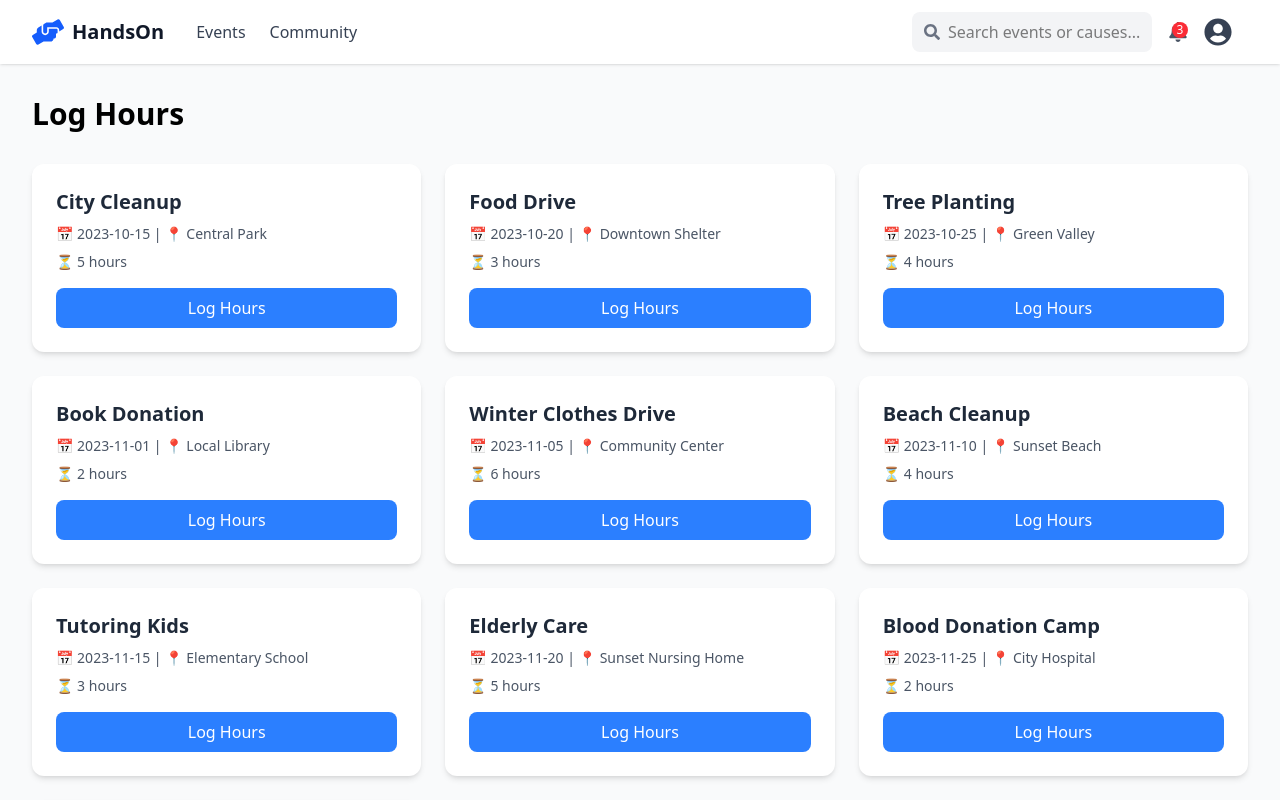
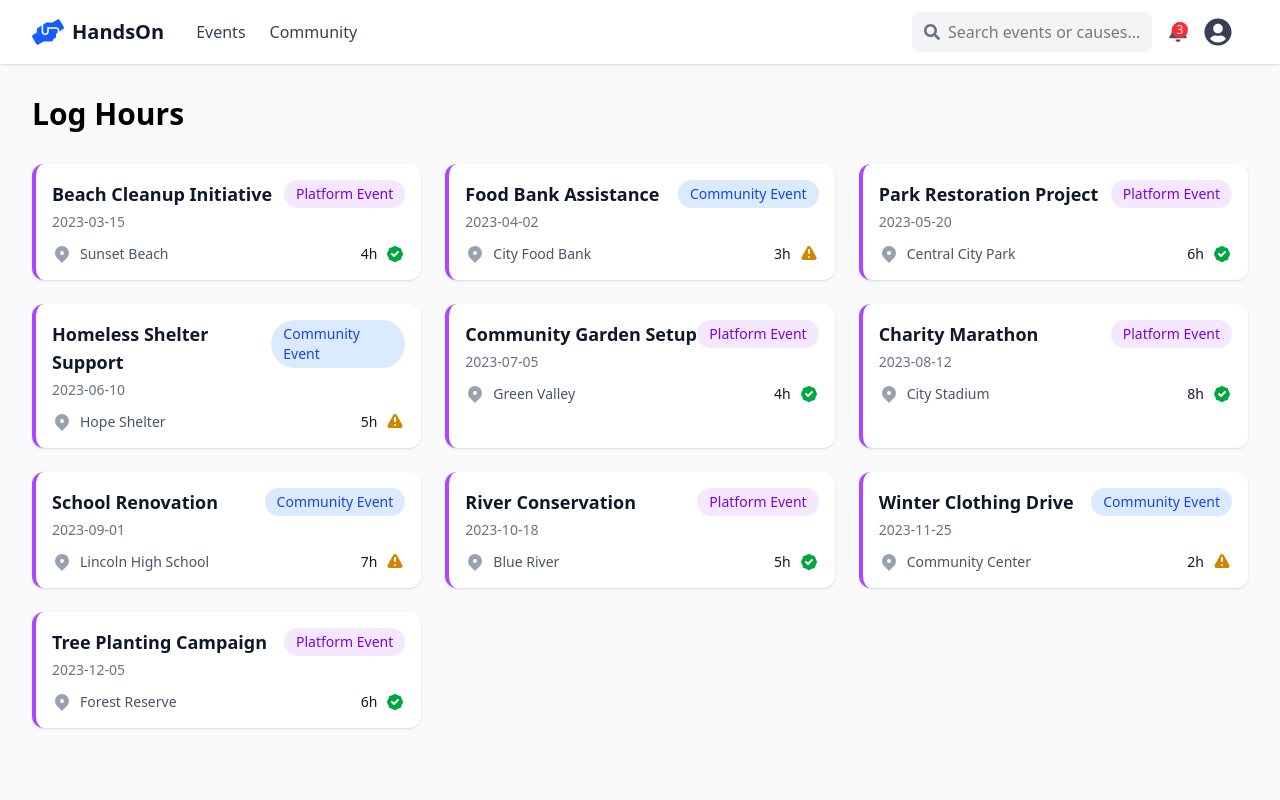
Before and after one commit to codewithshumon/hands-on-volunteering-platform, a React (Vite) app in the folder frontend/: page /log-hour in a window 1280 px wide. Shown: the top 800 px of the page. Built offline with nearby package versions, Linux system fonts and the light colour scheme.

Commit message:
changing  UI Design

```diff
--- a/frontend/package.json
+++ b/frontend/package.json
@@ -14,6 +14,7 @@
     "motion": "^12.4.10",
     "react": "^19.0.0",
     "react-dom": "^19.0.0",
+    "react-feather": "^2.0.10",
     "react-icons": "^5.5.0",
     "react-router-dom": "^7.2.0",
     "tailwindcss": "^4.0.9"
--- /dev/null
+++ b/frontend/src/components/impact/CertificateBadge.jsx
@@ -0,0 +1,7 @@
+const CertificateBadge = ({ certificate }) => (
+  <div className="bg-purple-50 px-3 py-1 rounded-full text-sm text-purple-700">
+    🏆 {certificate.title}
+  </div>
+);
+
+export default CertificateBadge;
--- a/frontend/src/components/impact/ImpactEventCard.jsx
+++ b/frontend/src/components/impact/ImpactEventCard.jsx
@@ -1,20 +1,72 @@
-import React from "react";
+const ImpactEventCard = ({ event }) => (
+  <div className="bg-white p-4 rounded-xl shadow-sm border-l-4 border-purple-500">
+    <div className="flex justify-between items-start mb-3">
+      <div>
+        <h3 className="text-lg font-semibold text-gray-900">{event.title}</h3>
+        <p className="text-sm text-gray-500 mt-1">{event.date}</p>
+      </div>
+      <span
+        className={`px-3 py-1 rounded-full text-sm ${
+          event.type === "platform"
+            ? "bg-purple-100 text-purple-700"
+            : "bg-blue-100 text-blue-700"
+        }`}
+      >
+        {event.type.charAt(0).toUpperCase() + event.type.slice(1)} Event
+      </span>
+    </div>
 
-const ImpactEventCard = ({ event }) => {
-  return (
-    <div className="bg-white p-6 rounded-xl shadow-md hover:shadow-lg transition-shadow">
-      <h3 className="text-xl font-semibold mb-2 text-gray-800">
-        {event.title}
-      </h3>
-      <p className="text-sm text-gray-600 mb-2">
-        📅 {event.date} | 📍 {event.location}
-      </p>
-      <p className="text-sm text-gray-600 mb-4">⏳ {event.hours} hours</p>
-      <button className="w-full bg-blue-500 text-white py-2 rounded-lg hover:bg-blue-600 transition-colors">
-        Log Hours
-      </button>
+    <div className="flex items-center justify-between text-sm">
+      <div className="flex items-center space-x-2">
+        <svg
+          xmlns="http://www.w3.org/2000/svg"
+          className="h-5 w-5 text-gray-400"
+          viewBox="0 0 20 20"
+          fill="currentColor"
+        >
+          <path
+            fillRule="evenodd"
+            d="M5.05 4.05a7 7 0 119.9 9.9L10 18.9l-4.95-4.95a7 7 0 010-9.9zM10 11a2 2 0 100-4 2 2 0 000 4z"
+            clipRule="evenodd"
+          />
+        </svg>
+        <span className="text-gray-600">{event.location}</span>
+      </div>
+      <div className="flex items-center space-x-2">
+        <span className="font-medium text-gray-900">{event.hours}h</span>
+        {event.verified ? (
+          <span className="text-green-600">
+            <svg
+              xmlns="http://www.w3.org/2000/svg"
+              className="h-5 w-5"
+              viewBox="0 0 20 20"
+              fill="currentColor"
+            >
+              <path
+                fillRule="evenodd"
+                d="M6.267 3.455a3.066 3.066 0 001.745-.723 3.066 3.066 0 013.976 0 3.066 3.066 0 001.745.723 3.066 3.066 0 012.812 2.812c.051.643.304 1.254.723 1.745a3.066 3.066 0 010 3.976 3.066 3.066 0 00-.723 1.745 3.066 3.066 0 01-2.812 2.812 3.066 3.066 0 00-1.745.723 3.066 3.066 0 01-3.976 0 3.066 3.066 0 00-1.745-.723 3.066 3.066 0 01-2.812-2.812 3.066 3.066 0 00-.723-1.745 3.066 3.066 0 010-3.976 3.066 3.066 0 00.723-1.745 3.066 3.066 0 012.812-2.812zm7.44 5.252a1 1 0 00-1.414-1.414L9 10.586 7.707 9.293a1 1 0 00-1.414 1.414l2 2a1 1 0 001.414 0l4-4z"
+                clipRule="evenodd"
+              />
+            </svg>
+          </span>
+        ) : (
+          <span className="text-yellow-600">
+            <svg
+              xmlns="http://www.w3.org/2000/svg"
+              className="h-5 w-5"
+              viewBox="0 0 20 20"
+              fill="currentColor"
+            >
+              <path
+                fillRule="evenodd"
+                d="M8.257 3.099c.765-1.36 2.722-1.36 3.486 0l5.58 9.92c.75 1.334-.213 2.98-1.742 2.98H4.42c-1.53 0-2.493-1.646-1.743-2.98l5.58-9.92zM11 13a1 1 0 11-2 0 1 1 0 012 0zm-1-8a1 1 0 00-1 1v3a1 1 0 002 0V6a1 1 0 00-1-1z"
+                clipRule="evenodd"
+              />
+            </svg>
+          </span>
+        )}
+      </div>
     </div>
-  );
-};
-
+  </div>
+);
 export default ImpactEventCard;
--- a/frontend/src/components/impact/LeaderboardTable.jsx
+++ b/frontend/src/components/impact/LeaderboardTable.jsx
@@ -1,32 +1,27 @@
-const LeaderboardTable = ({ users = [] }) => {
-  // Fallback to an empty array if users is undefined
+const LeaderboardTable = ({ users }) => {
   return (
-    <div className="bg-white rounded-xl shadow-md overflow-hidden">
-      <table className="w-full">
-        <thead className="bg-gray-100">
-          <tr>
-            <th className="text-left py-4 px-6">Rank</th>
-            <th className="text-left py-4 px-6">Name</th>
-            <th className="text-left py-4 px-6">Hours</th>
-            <th className="text-left py-4 px-6">Points</th>
-          </tr>
-        </thead>
-        <tbody>
-          {users.map((user, index) => (
-            <tr
-              key={user.id}
-              className="border-b hover:bg-gray-50 transition-colors"
-            >
-              <td className="py-4 px-6">{index + 1}</td>
-              <td className="py-4 px-6 font-medium">{user.name}</td>
-              <td className="py-4 px-6">{user.totalHours}</td>
-              <td className="py-4 px-6 text-blue-600 font-semibold">
-                {user.points}
-              </td>
-            </tr>
-          ))}
-        </tbody>
-      </table>
+    <div className="bg-white rounded-2xl shadow-2xl p-6 ">
+      <h3 className="text-2xl font-bold text-gray-900 mb-4">
+        Top Contributors
+      </h3>
+      <div className="space-y-4">
+        {users.map((user) => (
+          <div key={user.id} className="flex items-center space-x-4">
+            <img
+              src={user.avatar}
+              alt={user.name}
+              className="w-10 h-10 rounded-full"
+            />
+            <div className="flex-1">
+              <p className="font-semibold text-gray-900">{user.name}</p>
+              <p className="text-gray-600">{user.points} points</p>
+            </div>
+            <span className="text-xl font-bold text-purple-600">
+              #{user.rank}
+            </span>
+          </div>
+        ))}
+      </div>
     </div>
   );
 };
--- /dev/null
+++ b/frontend/src/components/impact/VerificationAlert.jsx
@@ -0,0 +1,11 @@
+const VerificationAlert = ({ count }) => (
+  <div className="bg-yellow-50 border-l-4 border-yellow-400 p-4 mb-6">
+    <div className="flex items-center">
+      <span className="text-yellow-700">
+        You have {count} hour{count > 1 ? "s" : ""} needing verification
+      </span>
+    </div>
+  </div>
+);
+
+export default VerificationAlert;
--- a/frontend/src/data/mockData.js
+++ b/frontend/src/data/mockData.js
@@ -1,183 +1,308 @@
-// mockData.js
+export const currentUser = {
+  id: 16,
+  name: "Emma Thompson",
+  email: "emma@example.com",
+  avatar: "https://i.pravatar.cc/150?img=16",
+  totalHours: 35,
+  points: 175,
+  rank: 8,
+  pendingVerifications: 2,
+  certificates: [1],
+};
+
 export const users = [
   {
     id: 1,
-    name: "Alice Johnson",
-    email: "alice@example.com",
-    totalHours: 45,
-    points: 225,
+    name: "Michael Johnson",
+    email: "michael@example.com",
+    avatar: "https://i.pravatar.cc/150?img=1",
+    totalHours: 60,
+    points: 300,
+    rank: 1,
   },
   {
     id: 2,
-    name: "Bob Smith",
-    email: "bob@example.com",
-    totalHours: 30,
-    points: 150,
+    name: "Sarah Wilson",
+    email: "sarah@example.com",
+    avatar: "https://i.pravatar.cc/150?img=2",
+    totalHours: 58,
+    points: 290,
+    rank: 2,
   },
   {
     id: 3,
-    name: "Charlie Brown",
-    email: "charlie@example.com",
-    totalHours: 60,
-    points: 300,
+    name: "David Brown",
+    email: "david@example.com",
+    avatar: "https://i.pravatar.cc/150?img=3",
+    totalHours: 55,
+    points: 275,
+    rank: 3,
   },
   {
     id: 4,
-    name: "Diana Evans",
-    email: "diana@example.com",
-    totalHours: 25,
-    points: 125,
+    name: "Emily Davis",
+    email: "emily@example.com",
+    avatar: "https://i.pravatar.cc/150?img=4",
+    totalHours: 52,
+    points: 260,
+    rank: 4,
   },
   {
     id: 5,
-    name: "Eva Green",
-    email: "eva@example.com",
-    totalHours: 50,
-    points: 250,
+    name: "James Miller",
+    email: "james@example.com",
+    avatar: "https://i.pravatar.cc/150?img=5",
+    totalHours: 49,
+    points: 245,
+    rank: 5,
   },
   {
     id: 6,
-    name: "Frank White",
-    email: "frank@example.com",
-    totalHours: 40,
-    points: 200,
+    name: "Olivia Wilson",
+    email: "olivia@example.com",
+    avatar: "https://i.pravatar.cc/150?img=6",
+    totalHours: 45,
+    points: 225,
+    rank: 6,
   },
   {
     id: 7,
-    name: "Grace Lee",
-    email: "grace@example.com",
-    totalHours: 35,
-    points: 175,
+    name: "Daniel Taylor",
+    email: "daniel@example.com",
+    avatar: "https://i.pravatar.cc/150?img=7",
+    totalHours: 42,
+    points: 210,
+    rank: 7,
   },
   {
     id: 8,
-    name: "Henry Ford",
-    email: "henry@example.com",
-    totalHours: 55,
-    points: 275,
+    name: "Sophia Anderson",
+    email: "sophia@example.com",
+    avatar: "https://i.pravatar.cc/150?img=8",
+    totalHours: 38,
+    points: 190,
+    rank: 9,
   },
   {
     id: 9,
-    name: "Ivy Taylor",
-    email: "ivy@example.com",
-    totalHours: 20,
-    points: 100,
+    name: "Matthew Thomas",
+    email: "matthew@example.com",
+    avatar: "https://i.pravatar.cc/150?img=9",
+    totalHours: 35,
+    points: 175,
+    rank: 10,
   },
   {
     id: 10,
-    name: "Jack Black",
-    email: "jack@example.com",
-    totalHours: 65,
-    points: 325,
+    name: "Ava Martinez",
+    email: "ava@example.com",
+    avatar: "https://i.pravatar.cc/150?img=10",
+    totalHours: 32,
+    points: 160,
+    rank: 11,
   },
   {
     id: 11,
-    name: "Karen Hill",
-    email: "karen@example.com",
-    totalHours: 15,
-    points: 75,
+    name: "Ethan Hernandez",
+    email: "ethan@example.com",
+    avatar: "https://i.pravatar.cc/150?img=11",
+    totalHours: 28,
+    points: 140,
+    rank: 12,
   },
   {
     id: 12,
-    name: "Leo Garcia",
-    email: "leo@example.com",
-    totalHours: 70,
-    points: 350,
+    name: "Isabella Gonzalez",
+    email: "isabella@example.com",
+    avatar: "https://i.pravatar.cc/150?img=12",
+    totalHours: 24,
+    points: 120,
+    rank: 13,
   },
   {
     id: 13,
-    name: "Mia Rodriguez",
-    email: "mia@example.com",
-    totalHours: 10,
-    points: 50,
+    name: "Alexander Moore",
+    email: "alexander@example.com",
+    avatar: "https://i.pravatar.cc/150?img=13",
+    totalHours: 20,
+    points: 100,
+    rank: 14,
   },
   {
     id: 14,
-    name: "Nina Patel",
-    email: "nina@example.com",
-    totalHours: 5,
-    points: 25,
+    name: "Mia Jackson",
+    email: "mia@example.com",
+    avatar: "https://i.pravatar.cc/150?img=14",
+    totalHours: 15,
+    points: 75,
+    rank: 15,
   },
   {
     id: 15,
-    name: "Oscar Martinez",
-    email: "oscar@example.com",
-    totalHours: 80,
-    points: 400,
+    name: "William White",
+    email: "william@example.com",
+    avatar: "https://i.pravatar.cc/150?img=15",
+    totalHours: 10,
+    points: 50,
+    rank: 16,
   },
 ];
 
 export const events = [
   {
     id: 1,
-    title: "City Cleanup",
-    date: "2023-10-15",
-    location: "Central Park",
-    hours: 5,
+    title: "Beach Cleanup Initiative",
+    date: "2023-03-15",
+    location: "Sunset Beach",
+    hours: 4,
+    verified: true,
+    type: "platform",
   },
   {
     id: 2,
-    title: "Food Drive",
-    date: "2023-10-20",
-    location: "Downtown Shelter",
+    title: "Food Bank Assistance",
+    date: "2023-04-02",
+    location: "City Food Bank",
     hours: 3,
+    verified: false,
+    type: "community",
   },
   {
     id: 3,
-    title: "Tree Planting",
-    date: "2023-10-25",
-    location: "Green Valley",
-    hours: 4,
+    title: "Park Restoration Project",
+    date: "2023-05-20",
+    location: "Central City Park",
+    hours: 6,
+    verified: true,
+    type: "platform",
   },
   {
     id: 4,
-    title: "Book Donation",
-    date: "2023-11-01",
-    location: "Local Library",
-    hours: 2,
+    title: "Homeless Shelter Support",
+    date: "2023-06-10",
+    location: "Hope Shelter",
+    hours: 5,
+    verified: false,
+    type: "community",
   },
   {
     id: 5,
-    title: "Winter Clothes Drive",
-    date: "2023-11-05",
-    location: "Community Center",
-    hours: 6,
+    title: "Community Garden Setup",
+    date: "2023-07-05",
+    location: "Green Valley",
+    hours: 4,
+    verified: true,
+    type: "platform",
   },
   {
     id: 6,
-    title: "Beach Cleanup",
-    date: "2023-11-10",
-    location: "Sunset Beach",
-    hours: 4,
+    title: "Charity Marathon",
+    date: "2023-08-12",
+    location: "City Stadium",
+    hours: 8,
+    verified: true,
+    type: "platform",
   },
   {
     id: 7,
-    title: "Tutoring Kids",
-    date: "2023-11-15",
-    location: "Elementary School",
-    hours: 3,
+    title: "School Renovation",
+    date: "2023-09-01",
+    location: "Lincoln High School",
+    hours: 7,
+    verified: false,
+    type: "community",
   },
   {
     id: 8,
-    title: "Elderly Care",
-    date: "2023-11-20",
-    location: "Sunset Nursing Home",
+    title: "River Conservation",
+    date: "2023-10-18",
+    location: "Blue River",
     hours: 5,
+    verified: true,
+    type: "platform",
   },
   {
     id: 9,
-    title: "Blood Donation Camp",
+    title: "Winter Clothing Drive",
     date: "2023-11-25",
-    location: "City Hospital",
+    location: "Community Center",
     hours: 2,
+    verified: false,
+    type: "community",
   },
   {
     id: 10,
-    title: "Animal Shelter Help",
-    date: "2023-11-30",
-    location: "Paws and Claws",
-    hours: 4,
+    title: "Tree Planting Campaign",
+    date: "2023-12-05",
+    location: "Forest Reserve",
+    hours: 6,
+    verified: true,
+    type: "platform",
   },
 ];
 
-export const currentUser = users[0]; // Alice Johnson as the logged-in user
+export const milestones = [
+  {
+    id: 1,
+    title: "Eco Warrior",
+    pointsRequired: 100,
+    icon: "🌱",
+  },
+  {
+    id: 2,
+    title: "Community Hero",
+    pointsRequired: 250,
+    icon: "🦸",
+  },
+  {
+    id: 3,
+    title: "Planet Saver",
+    pointsRequired: 500,
+    icon: "🌍",
+  },
+  {
+    id: 4,
+    title: "Global Champion",
+    pointsRequired: 750,
+    icon: "🏆",
+  },
+  {
+    id: 5,
+    title: "Ultimate Volunteer",
+    pointsRequired: 1000,
+    icon: "🚀",
+  },
+];
+
+export const certificates = [
+  {
+    id: 1,
+    title: "Eco Volunteer Level 1",
+    hoursRequired: 20,
+    dateEarned: "2023-04-01",
+  },
+  {
+    id: 2,
+    title: "Community Builder",
+    hoursRequired: 50,
+    dateEarned: "2023-06-15",
+  },
+  {
+    id: 3,
+    title: "Environmental Steward",
+    hoursRequired: 100,
+    dateEarned: "2023-09-01",
+  },
+  {
+    id: 4,
+    title: "Humanitarian Award",
+    hoursRequired: 200,
+    dateEarned: "2023-12-01",
+  },
+  {
+    id: 5,
+    title: "Lifetime Achievement",
+    hoursRequired: 500,
+    dateEarned: "2024-03-01",
+  },
+];
--- a/frontend/src/pages/impact/ImpactDashboardPage.jsx
+++ b/frontend/src/pages/impact/ImpactDashboardPage.jsx
@@ -1,30 +1,116 @@
-import { currentUser, events, users } from "../../data/mockData";
+// ImpactDashboardPage.tsx
+
+import {
+  certificates,
+  currentUser,
+  events,
+  milestones,
+  users,
+} from "../../data/mockData";
+
+import CertificateBadge from "../../components/impact/CertificateBadge";
 import ImpactEventCard from "../../components/impact/ImpactEventCard";
 import LeaderboardTable from "../../components/impact/LeaderboardTable";
 import MilestoneProgressBar from "../../components/impact/MilestoneProgressBar";
-import VolunteerHoursSummary from "../../components/impact/VolunteerHoursSummary";
+import VerificationAlert from "../../components/impact/VerificationAlert";
 
 const ImpactDashboardPage = () => {
   return (
-    <div className="p-8 bg-gray-50 min-h-screen">
-      <h1 className="text-3xl font-bold mb-8">Your Impact Dashboard</h1>
-      <div className="grid grid-cols-1 md:grid-cols-2 gap-6 mb-8">
-        <VolunteerHoursSummary user={currentUser} />
-        <MilestoneProgressBar user={currentUser} />
+    <div className="p-6 bg-gray-50 min-h-screen">
+      {/* Header Section */}
+      <div className="mb-8 flex justify-between items-start">
+        <div>
+          <h1 className="text-3xl font-bold text-gray-900">Impact Dashboard</h1>
+          <p className="text-gray-600 mt-2">
+            {currentUser.totalHours} verified hours • {currentUser.points}{" "}
+            points
+          </p>
+        </div>
+        <button className="bg-purple-600 text-white px-6 py-2 rounded-lg font-medium">
+          Log Hours
+        </button>
       </div>
-      <div className="mb-8">
-        <LeaderboardTable users={users.slice(0, 5)} />
+
+      {/* Verification Alert */}
+      {currentUser.pendingVerifications > 0 && (
+        <VerificationAlert count={currentUser.pendingVerifications} />
+      )}
+
+      {/* Stats Grid */}
+      <div className="grid grid-cols-1 md:grid-cols-3 gap-6 mb-8">
+        <div className="bg-white p-6 rounded-xl shadow-sm">
+          <h3 className="text-gray-500 text-sm font-medium">Current Rank</h3>
+          <p className="text-3xl font-bold text-gray-900 mt-2">
+            #{currentUser.rank}
+          </p>
+        </div>
+        <div className="bg-white p-6 rounded-xl shadow-sm">
+          <h3 className="text-gray-500 text-sm font-medium">Next Milestone</h3>
+          <MilestoneProgressBar
+            currentHours={currentUser.totalHours}
+            milestones={milestones}
+          />
+        </div>
+        <div className="bg-white p-6 rounded-xl shadow-sm">
+          <h3 className="text-gray-500 text-sm font-medium">Certificates</h3>
+          <div className="mt-2 flex space-x-2">
+            {certificates.map((cert) => (
+              <CertificateBadge key={cert.id} certificate={cert} />
+            ))}
+          </div>
+        </div>
       </div>
-      <div>
-        <h2 className="text-2xl font-bold mb-4">Recent Events</h2>
-        <div className="grid grid-cols-1 md:grid-cols-2 lg:grid-cols-3 gap-6">
-          {events.slice(0, 3).map((event) => (
-            <ImpactEventCard key={event.id} event={event} /> // Use EventCard
-          ))}
+
+      {/* Leaderboard Section */}
+      <div className="bg-white rounded-xl shadow-sm p-6 mb-8">
+        <h2 className="text-xl font-semibold text-gray-900 mb-4">
+          Leaderboard
+        </h2>
+        <LeaderboardTable users={users} currentUserId={currentUser.id} />
+      </div>
+
+      {/* Recent Events Section */}
+      <div className="grid grid-cols-1 md:grid-cols-2 gap-6">
+        <div className="bg-white rounded-xl shadow-sm p-6">
+          <h2 className="text-xl font-semibold text-gray-900 mb-4">
+            Recent Events
+          </h2>
+          <div className="space-y-4">
+            {events.map((event) => (
+              <ImpactEventCard key={event.id} event={event} />
+            ))}
+          </div>
+        </div>
+
+        {/* Verification Section */}
+        <div className="bg-white rounded-xl shadow-sm p-6">
+          <h2 className="text-xl font-semibold text-gray-900 mb-4">
+            Pending Verifications
+          </h2>
+          <div className="space-y-4">
+            {/* Example verification request */}
+            <div className="flex items-center justify-between p-4 bg-gray-50 rounded-lg">
+              <div>
+                <h3 className="font-medium text-gray-900">
+                  Community Garden Setup
+                </h3>
+                <p className="text-sm text-gray-500">
+                  3 hours • Requested by John Doe
+                </p>
+              </div>
+              <div className="flex space-x-2">
+                <button className="text-green-600 px-3 py-1 rounded-md">
+                  Approve
+                </button>
+                <button className="text-red-600 px-3 py-1 rounded-md">
+                  Reject
+                </button>
+              </div>
+            </div>
+          </div>
         </div>
       </div>
     </div>
   );
 };
-
 export default ImpactDashboardPage;
--- a/frontend/src/pages/impact/ImpactLeaderboardPage.jsx
+++ b/frontend/src/pages/impact/ImpactLeaderboardPage.jsx
@@ -1,6 +1,7 @@
 import LeaderboardTable from "../../components/impact/LeaderboardTable";
+import { users } from "../../data/mockData";
 
-const ImpactLeaderboardPage = ({ users }) => (
+const ImpactLeaderboardPage = () => (
   <div className="p-8 bg-gray-100 min-h-screen">
     <h1 className="text-3xl font-bold mb-8">Leaderboard</h1>
     <LeaderboardTable users={users} />
```
Also changed, not shown: frontend/src/components/impact/MilestoneProgressBar.jsx (+30 -14 lines), frontend/src/components/impact/VolunteerHoursSummary.jsx (+18 -12 lines), 1 other file (tests, documents, lock files or other folders).
